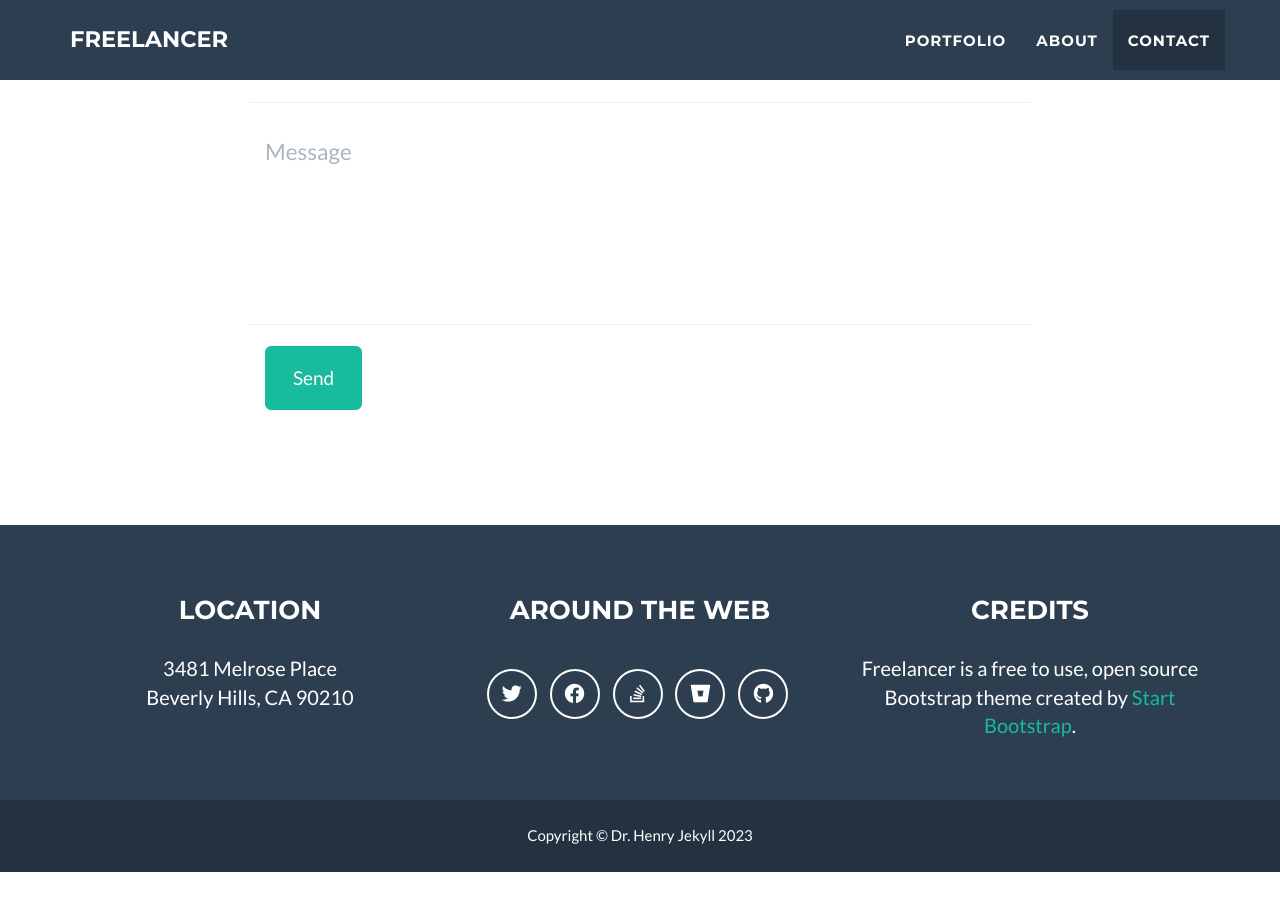
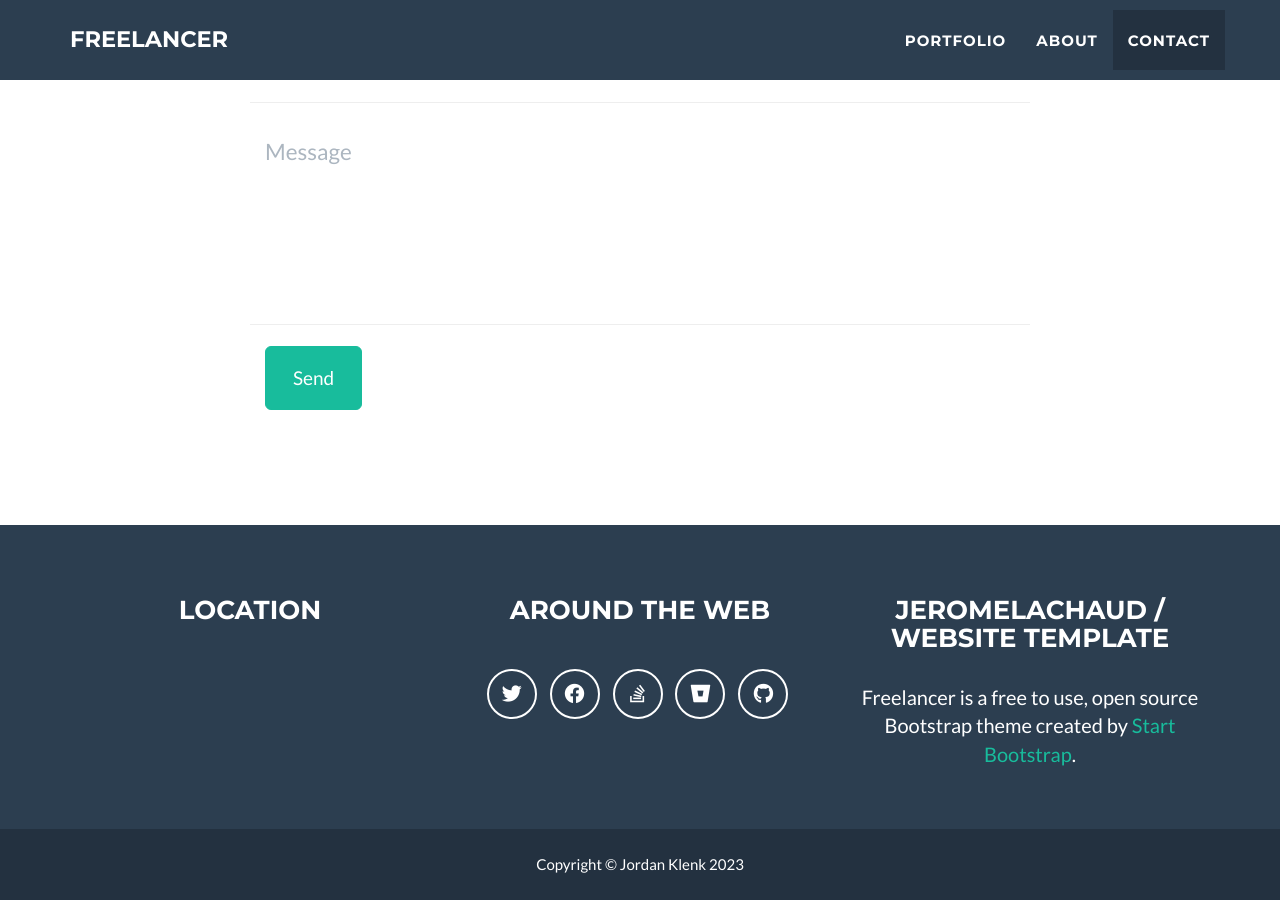
Before and after one commit to Klenky/Portfolio, a Jekyll site: the page built from _posts/2014-07-18-project-1.markdown, in a window 1280 px wide and 900 px high, scrolled down 2520 px. Built offline with Jekyll 4.4.1, drawn with Linux system fonts in a browser that asks for light colours; before the commit the page ends 3392 px from its top, so only the background shows below that; some of the changed text lies outside the part shown.

```diff
--- a/_config.yml
+++ b/_config.yml
@@ -1,11 +1,11 @@
 # Site settings
 title: Freelancer
-email: your-email@domain.com
+email: jklenk1226@gmail.com
 url: https://github.com/jeromelachaud/freelancer-theme
 description: "Write an awesome description for your new site here. You can edit this line in _config.yml. It will appear in your document head meta (for Google search results) and in your feed.xml site description."
 keywords: "your keywords, separated by commas"
-skills: "Web Developer - Graphic Artist - User Experience Designer"
-meta_author: LastName FirstName
+skills: "Game Developer - Programmer - Experience Designer"
+meta_author: Klenk Jordan
 
 # Google webmaster tools
 google_verify:
@@ -32,10 +32,10 @@ color:
 
 # Footer settings
 footer:
-  copyright: Dr. Henry Jekyll
+  copyright: Jordan Klenk
   location: Location
   social: Around the Web
-  credits: Credits
+  credits: Jeromelachaud / Website Template
 
 # Social networks usernames (many more available: google-plus, flickr, dribbble, pinterest, instagram, tumblr, linkedin, etc.)
 social:
@@ -52,8 +52,8 @@ social:
 
 # Postal address (add as many lines as necessary)
 address:
-  - line: 3481 Melrose Place
-  - line: Beverly Hills, CA 90210
+  - line:
+  - line:
 
 # Credits content
 credits: 'Freelancer is a free to use, open source Bootstrap theme created by <a href="http://startbootstrap.com">Start Bootstrap</a>.'
```
